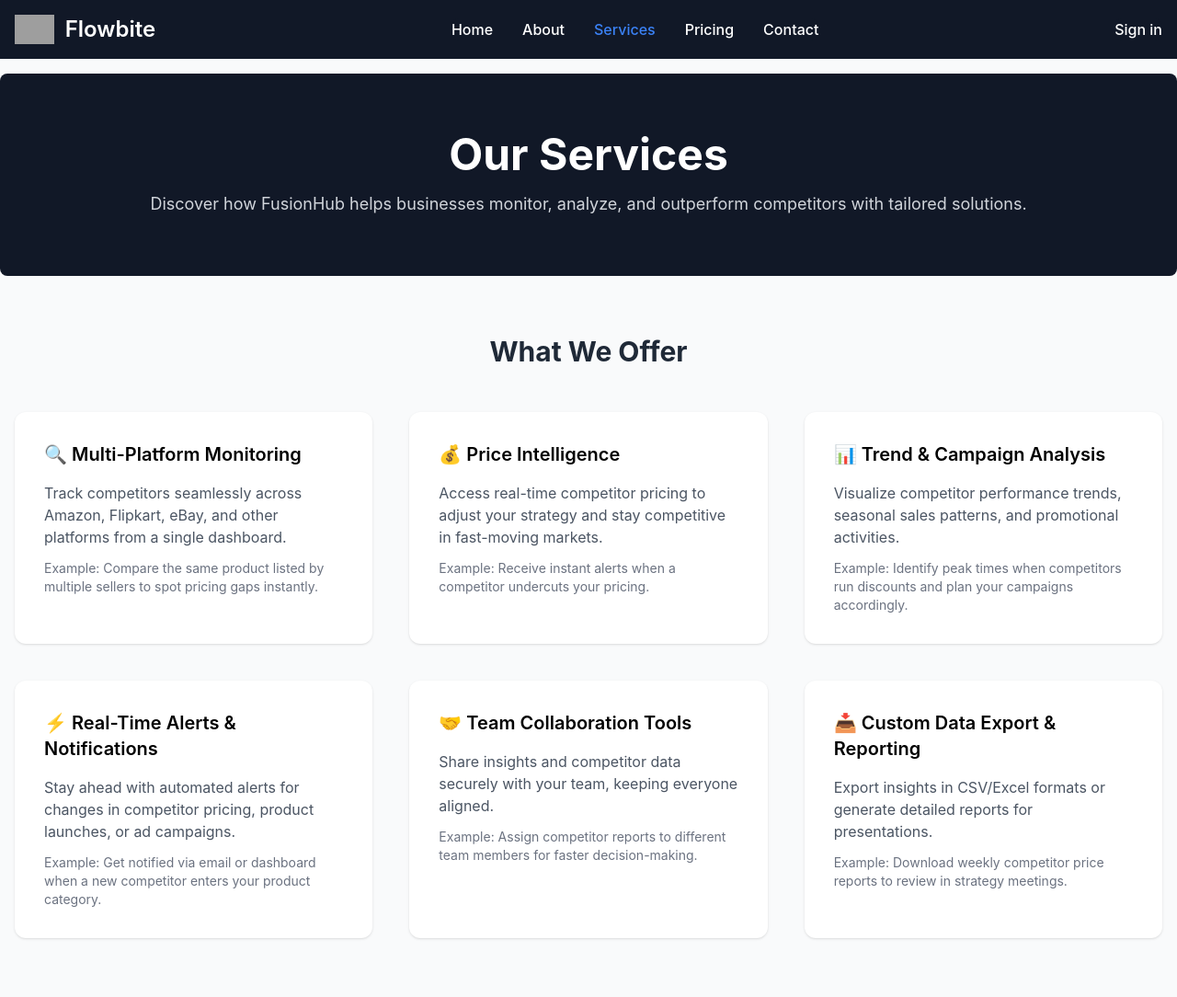
After one commit to Vignesh-Karnam/fusionhub-django, a Django app: page /services/ in a window 1280 px wide. The commit adds this page. Shown: the whole page at 92% size. Run offline with Django 5.2, Linux system fonts and the light colour scheme; parts of the project's set-up code (start-up, migrations or seed data) failed here and were passed over; some libraries are stand-ins or nearby versions; grey boxes are pictures that could not be loaded.

Commit message:
added functionality in navbar

```diff
--- a/apps/core/urls.py
+++ b/apps/core/urls.py
@@ -5,5 +5,8 @@ from . import views
 app_name = 'core'
 urlpatterns = [
     path('home/', views.home, name='home'),
-    path('pricing/', views.pricing, name='pricing')
+    path('pricing/', views.pricing, name='pricing'),
+    path('contact/', views.contact, name='contact'),
+    path('services/', views.services, name='services'),
+    path('about/', views.about, name='about')
 ]
--- a/apps/core/views.py
+++ b/apps/core/views.py
@@ -5,3 +5,12 @@ def home(request):
 
 def pricing(request):
     return render(request, 'core/pricing.html')
+
+def contact(request):
+    return render(request, 'core/contact.html')
+
+def services(request):
+    return render(request, 'core/services.html')
+
+def about(request):
+    return render(request, 'core/about.html')
--- a/static/src/output.css
+++ b/static/src/output.css
@@ -1353,6 +1353,9 @@
   .mb-2 {
     margin-bottom: calc(var(--spacing) * 2);
   }
+  .mb-3 {
+    margin-bottom: calc(var(--spacing) * 3);
+  }
   .mb-4 {
     margin-bottom: calc(var(--spacing) * 4);
   }
@@ -1361,6 +1364,9 @@
   }
   .mb-8 {
     margin-bottom: calc(var(--spacing) * 8);
+  }
+  .mb-12 {
+    margin-bottom: calc(var(--spacing) * 12);
   }
   .apexcharts-xaxistooltip {
     .apexcharts-canvas & {
@@ -1455,6 +1461,9 @@
   .h-\[calc\(100\%-1rem\)\] {
     height: calc(100% - 1rem);
   }
+  .h-auto {
+    height: auto;
+  }
   .max-h-full {
     max-height: 100%;
   }
@@ -1564,6 +1573,9 @@
   }
   .max-w-2xl {
     max-width: var(--container-2xl);
+  }
+  .max-w-screen-lg {
+    max-width: var(--breakpoint-lg);
   }
   .max-w-screen-xl {
     max-width: var(--breakpoint-xl);
@@ -1636,6 +1648,9 @@
   .flex-shrink {
     flex-shrink: 1;
   }
+  .grow {
+    flex-grow: 1;
+  }
   .-translate-x-full {
     --tw-translate-x: -100%;
     translate: var(--tw-translate-x) var(--tw-translate-y);
@@ -1715,6 +1730,12 @@
   }
   .gap-8 {
     gap: calc(var(--spacing) * 8);
+  }
+  .gap-10 {
+    gap: calc(var(--spacing) * 10);
+  }
+  .gap-12 {
+    gap: calc(var(--spacing) * 12);
   }
   .space-y-3 {
     :where(& > :not(:last-child)) {
@@ -2153,6 +2174,9 @@
   .p-2\.5 {
     padding: calc(var(--spacing) * 2.5);
   }
+  .p-3 {
+    padding: calc(var(--spacing) * 3);
+  }
   .p-4 {
     padding: calc(var(--spacing) * 4);
   }
@@ -2809,6 +2833,11 @@
   .lg\:grid-cols-3 {
     @media (width >= 64rem) {
       grid-template-columns: repeat(3, minmax(0, 1fr));
+    }
+  }
+  .lg\:grid-cols-4 {
+    @media (width >= 64rem) {
+      grid-template-columns: repeat(4, minmax(0, 1fr));
     }
   }
   .lg\:py-0 {
--- a/templates/base.html
+++ b/templates/base.html
@@ -62,16 +62,16 @@
           <a href="{% url 'core:home' %}" class="{% if request.path == '/home/' %}block py-2 px-3 text-white bg-blue-700 rounded-sm md:bg-transparent md:p-0 md:text-blue-500{% else %}block py-2 px-3 rounded-sm md:p-0 text-white md:hover:text-blue-500 hover:bg-gray-700 hover:text-white md:hover:bg-transparent border-gray-700{% endif %}" aria-current="page">Home</a>
         </li>
         <li>
-          <a href="#" class="{% if request.path == '/about/' %}block py-2 px-3 text-white bg-blue-700 rounded-sm md:bg-transparent md:p-0 md:text-blue-500{% else %}block py-2 px-3 rounded-sm md:p-0 text-white md:hover:text-blue-500 hover:bg-gray-700 hover:text-white md:hover:bg-transparent border-gray-700{% endif %}">About</a>
+          <a href="{% url 'core:about' %}" class="{% if request.path == '/about/' %}block py-2 px-3 text-white bg-blue-700 rounded-sm md:bg-transparent md:p-0 md:text-blue-500{% else %}block py-2 px-3 rounded-sm md:p-0 text-white md:hover:text-blue-500 hover:bg-gray-700 hover:text-white md:hover:bg-transparent border-gray-700{% endif %}">About</a>
         </li>
         <li>
-          <a href="#" class="{% if request.path == '/services/' %}block py-2 px-3 text-white bg-blue-700 rounded-sm md:bg-transparent md:p-0 md:text-blue-500{% else %}block py-2 px-3 rounded-sm md:p-0 text-white md:hover:text-blue-500 hover:bg-gray-700 hover:text-white md:hover:bg-transparent border-gray-700{% endif %}">Services</a>
+          <a href="{% url 'core:services' %}" class="{% if request.path == '/services/' %}block py-2 px-3 text-white bg-blue-700 rounded-sm md:bg-transparent md:p-0 md:text-blue-500{% else %}block py-2 px-3 rounded-sm md:p-0 text-white md:hover:text-blue-500 hover:bg-gray-700 hover:text-white md:hover:bg-transparent border-gray-700{% endif %}">Services</a>
         </li>
         <li>
           <a href="{% url 'core:pricing' %}" class="{% if request.path == '/pricing/' %}block py-2 px-3 text-white bg-blue-700 rounded-sm md:bg-transparent md:p-0 md:text-blue-500{% else %}block py-2 px-3 rounded-sm md:p-0 text-white md:hover:text-blue-500 hover:bg-gray-700 hover:text-white md:hover:bg-transparent border-gray-700{% endif %}">Pricing</a>
         </li>
         <li>
-          <a href="#" class="{% if request.path == '/contact/' %}block py-2 px-3 text-white bg-blue-700 rounded-sm md:bg-transparent md:p-0 md:text-blue-500{% else %}block py-2 px-3 rounded-sm md:p-0 text-white md:hover:text-blue-500 hover:bg-gray-700 hover:text-white md:hover:bg-transparent border-gray-700{% endif %}">Contact</a>
+          <a href="{% url 'core:contact' %}" class="{% if request.path == '/contact/' %}block py-2 px-3 text-white bg-blue-700 rounded-sm md:bg-transparent md:p-0 md:text-blue-500{% else %}block py-2 px-3 rounded-sm md:p-0 text-white md:hover:text-blue-500 hover:bg-gray-700 hover:text-white md:hover:bg-transparent border-gray-700{% endif %}">Contact</a>
         </li>
       </ul>
     </div>
--- /dev/null
+++ b/templates/core/services.html
@@ -0,0 +1,90 @@
+{% extends "base.html" %}
+{% block title %}Services - FusionHub{% endblock %}
+
+{% block content %}
+  <!-- Hero Section -->
+  <section class="bg-gray-900 text-white py-16 rounded-lg">
+    <div class="max-w-screen-xl mx-auto px-4 text-center">
+      <h1 class="text-4xl md:text-5xl font-bold mb-4">Our Services</h1>
+      <p class="text-lg text-gray-300">
+        Discover how FusionHub helps businesses monitor, analyze, and outperform competitors with tailored solutions.
+      </p>
+    </div>
+  </section>
+
+  <!-- Services Section -->
+  <section class="py-16">
+    <div class="max-w-screen-xl mx-auto px-4">
+      <h2 class="text-3xl font-bold text-gray-800 mb-12 text-center">What We Offer</h2>
+      <div class="grid md:grid-cols-2 lg:grid-cols-3 gap-10">
+
+        <!-- Service 1 -->
+        <div class="p-8 bg-white rounded-xl shadow hover:shadow-lg">
+          <h3 class="text-xl font-semibold mb-4">🔍 Multi-Platform Monitoring</h3>
+          <p class="text-gray-600 mb-3">
+            Track competitors seamlessly across Amazon, Flipkart, eBay, and other platforms from a single dashboard.
+          </p>
+          <p class="text-gray-500 text-sm">
+            Example: Compare the same product listed by multiple sellers to spot pricing gaps instantly.
+          </p>
+        </div>
+
+        <!-- Service 2 -->
+        <div class="p-8 bg-white rounded-xl shadow hover:shadow-lg">
+          <h3 class="text-xl font-semibold mb-4">💰 Price Intelligence</h3>
+          <p class="text-gray-600 mb-3">
+            Access real-time competitor pricing to adjust your strategy and stay competitive in fast-moving markets.
+          </p>
+          <p class="text-gray-500 text-sm">
+            Example: Receive instant alerts when a competitor undercuts your pricing.
+          </p>
+        </div>
+
+        <!-- Service 3 -->
+        <div class="p-8 bg-white rounded-xl shadow hover:shadow-lg">
+          <h3 class="text-xl font-semibold mb-4">📊 Trend & Campaign Analysis</h3>
+          <p class="text-gray-600 mb-3">
+            Visualize competitor performance trends, seasonal sales patterns, and promotional activities.
+          </p>
+          <p class="text-gray-500 text-sm">
+            Example: Identify peak times when competitors run discounts and plan your campaigns accordingly.
+          </p>
+        </div>
+
+        <!-- Service 4 -->
+        <div class="p-8 bg-white rounded-xl shadow hover:shadow-lg">
+          <h3 class="text-xl font-semibold mb-4">⚡ Real-Time Alerts & Notifications</h3>
+          <p class="text-gray-600 mb-3">
+            Stay ahead with automated alerts for changes in competitor pricing, product launches, or ad campaigns.
+          </p>
+          <p class="text-gray-500 text-sm">
+            Example: Get notified via email or dashboard when a new competitor enters your product category.
+          </p>
+        </div>
+
+        <!-- Service 5 -->
+        <div class="p-8 bg-white rounded-xl shadow hover:shadow-lg">
+          <h3 class="text-xl font-semibold mb-4">🤝 Team Collaboration Tools</h3>
+          <p class="text-gray-600 mb-3">
+            Share insights and competitor data securely with your team, keeping everyone aligned.
+          </p>
+          <p class="text-gray-500 text-sm">
+            Example: Assign competitor reports to different team members for faster decision-making.
+          </p>
+        </div>
+
+        <!-- Service 6 -->
+        <div class="p-8 bg-white rounded-xl shadow hover:shadow-lg">
+          <h3 class="text-xl font-semibold mb-4">📥 Custom Data Export & Reporting</h3>
+          <p class="text-gray-600 mb-3">
+            Export insights in CSV/Excel formats or generate detailed reports for presentations.
+          </p>
+          <p class="text-gray-500 text-sm">
+            Example: Download weekly competitor price reports to review in strategy meetings.
+          </p>
+        </div>
+
+      </div>
+    </div>
+  </section>
+{% endblock %}
```
Also changed, not shown: templates/core/about.html (added, +88 -0 lines), templates/core/contact.html (added, +61 -0 lines).
